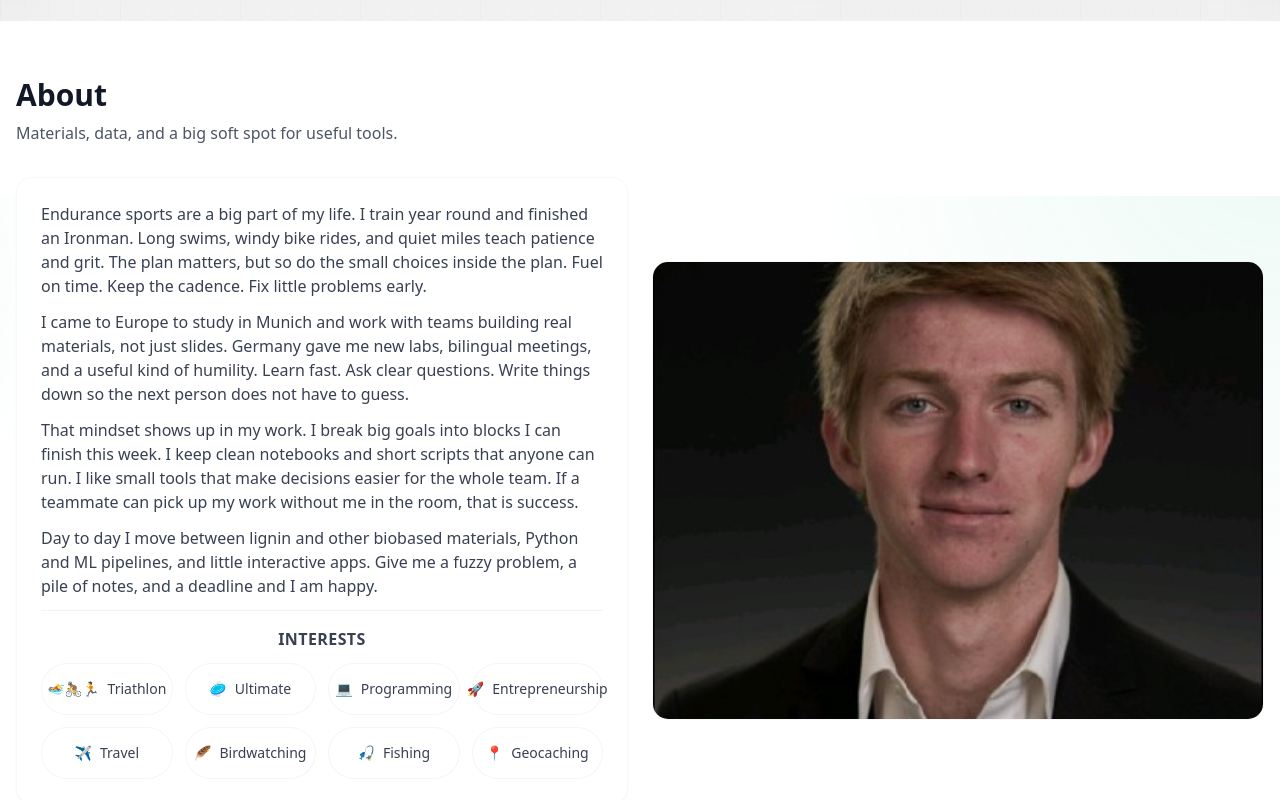
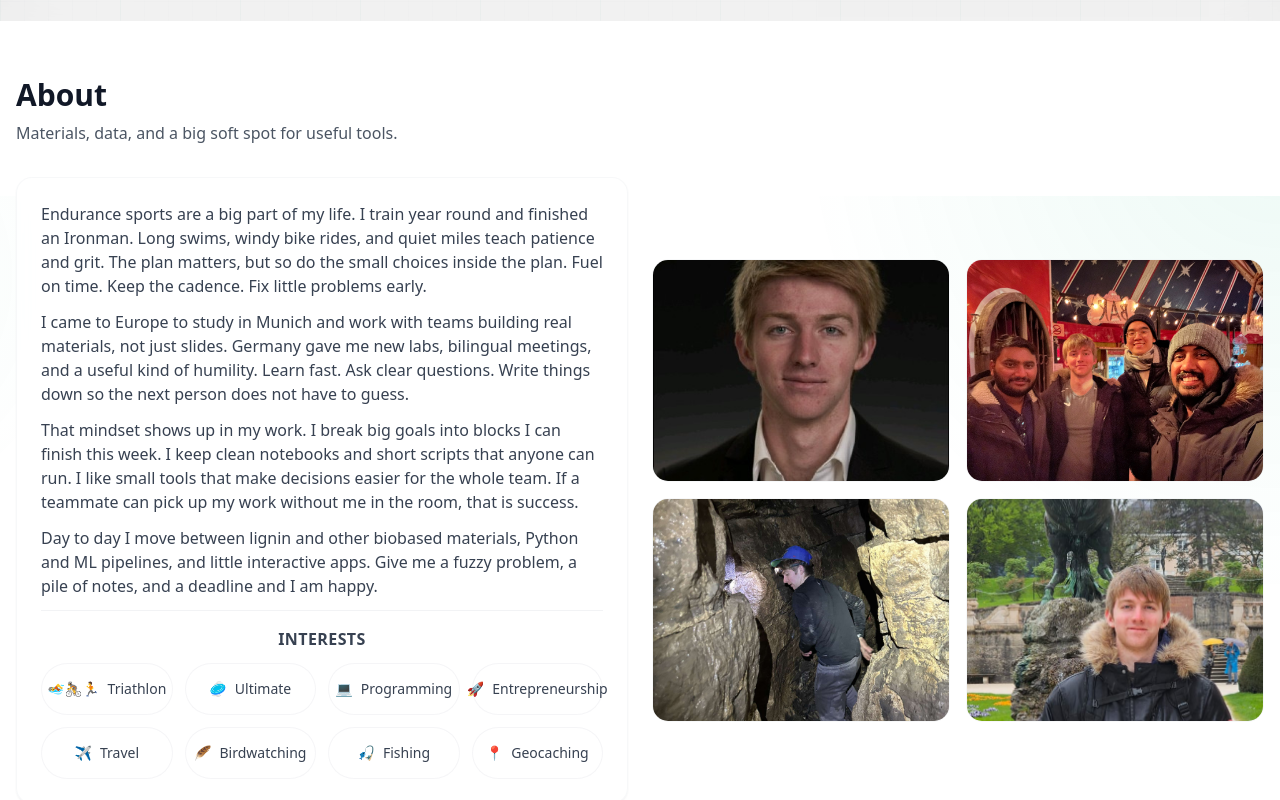
Before and after one commit to Tridude5/JohnSlavinskas, a Next.js app: page / in a window 1280 px wide. Shown: the part 604-1404 px from the top of the page. Built offline with nearby package versions, Linux system fonts and the light colour scheme; no server answers.

Commit message:
Update page.tsx

```diff
--- a/app/page.tsx
+++ b/app/page.tsx
@@ -374,7 +374,7 @@ export default function Page() {
                 Day to day I move between lignin and other biobased materials, Python and ML pipelines, and little interactive apps. Give me a fuzzy problem, a pile of notes, and a deadline and I am happy.
               </p>
 
-              <div className="pt-4 border-t border-gray-200/50 dark:border-gray-800/60 text-center">
+              <div className="pt-4 border-top border-t border-gray-200/50 dark:border-gray-800/60 text-center">
                 <h3 className="font-semibold text-base uppercase tracking-wide">Interests</h3>
                 <div className="mt-3 grid grid-cols-2 sm:grid-cols-4 gap-3 max-w-xl mx-auto">
                   {interests.map(({ label, emoji }) => (
@@ -391,20 +391,32 @@ export default function Page() {
             </div>
           </div>
 
+          {/* Right column: 2×2 parallax photo grid */}
           <ParallaxGroup>
+            <div className="grid grid-cols-2 gap-4">
+              {[
+                { src: `${base}/downloads/1683206302513.jfif`, alt: "John Slavinskas — portrait", parallax: "0.12" },
+                { src: `${base}/downloads/Christmas_Market_Munich.jpg`, alt: "Christmas Market — Munich", parallax: "0.08" },
+                { src: `${base}/downloads/Caving_Syracuse.jpg`, alt: "Caving — Syracuse", parallax: "0.06" },
+                { src: `${base}/downloads/Salzburg.jpg`, alt: "Salzburg", parallax: "0.10" },
+              ].map((p, i) => (
                 <figure
-              data-parallax="0.12"
+                  key={p.src}
+                  data-parallax={p.parallax}
                   className="relative aspect-[4/3] overflow-hidden rounded-2xl border border-gray-200/30 dark:border-gray-800/50"
                 >
                   <Image
-                src={`${base}/downloads/1683206302513.jfif`}
-                alt="John Slavinskas"
+                    src={p.src}
+                    alt={p.alt}
                     fill
                     className="object-cover"
-                priority
+                    sizes="(max-width: 768px) 100vw, 50vw"
+                    priority={i === 0}
                     unoptimized
                   />
                 </figure>
+              ))}
+            </div>
           </ParallaxGroup>
         </div>
       </Section>
```
Lines whose indentation alone changed are shown as unchanged.
